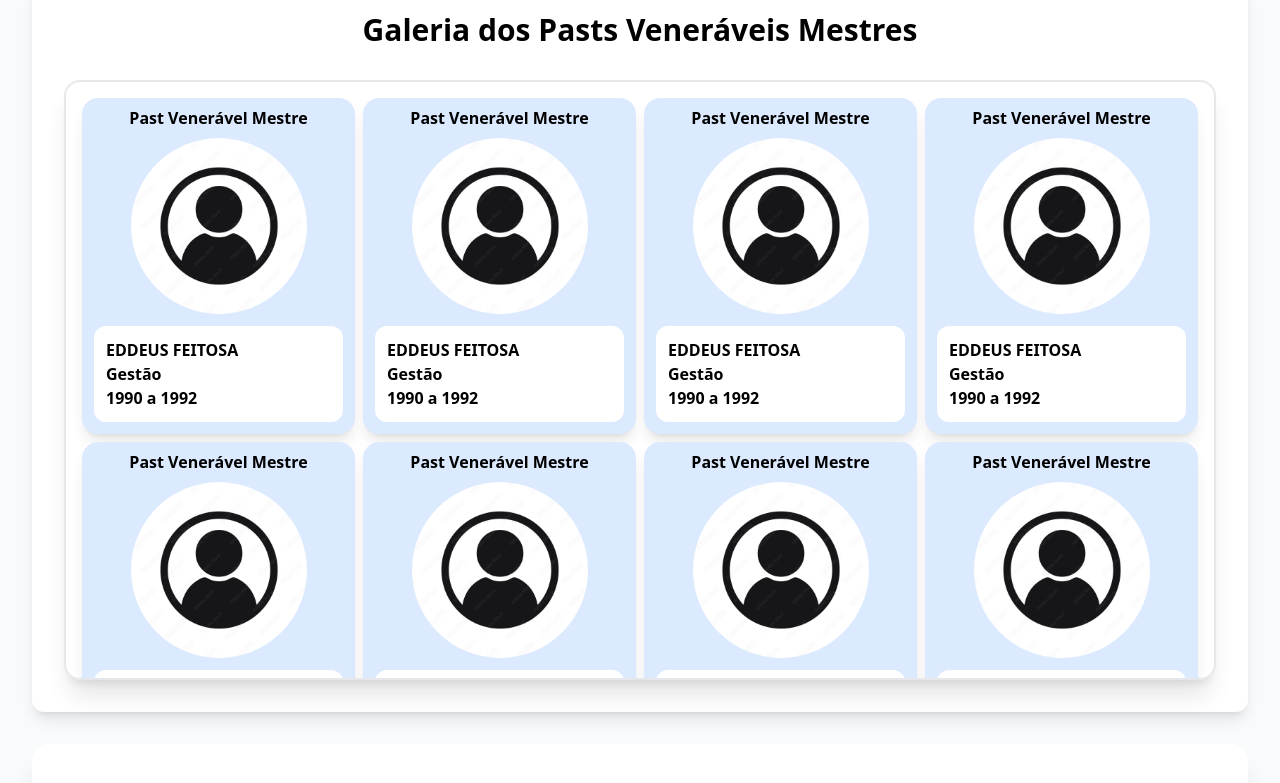
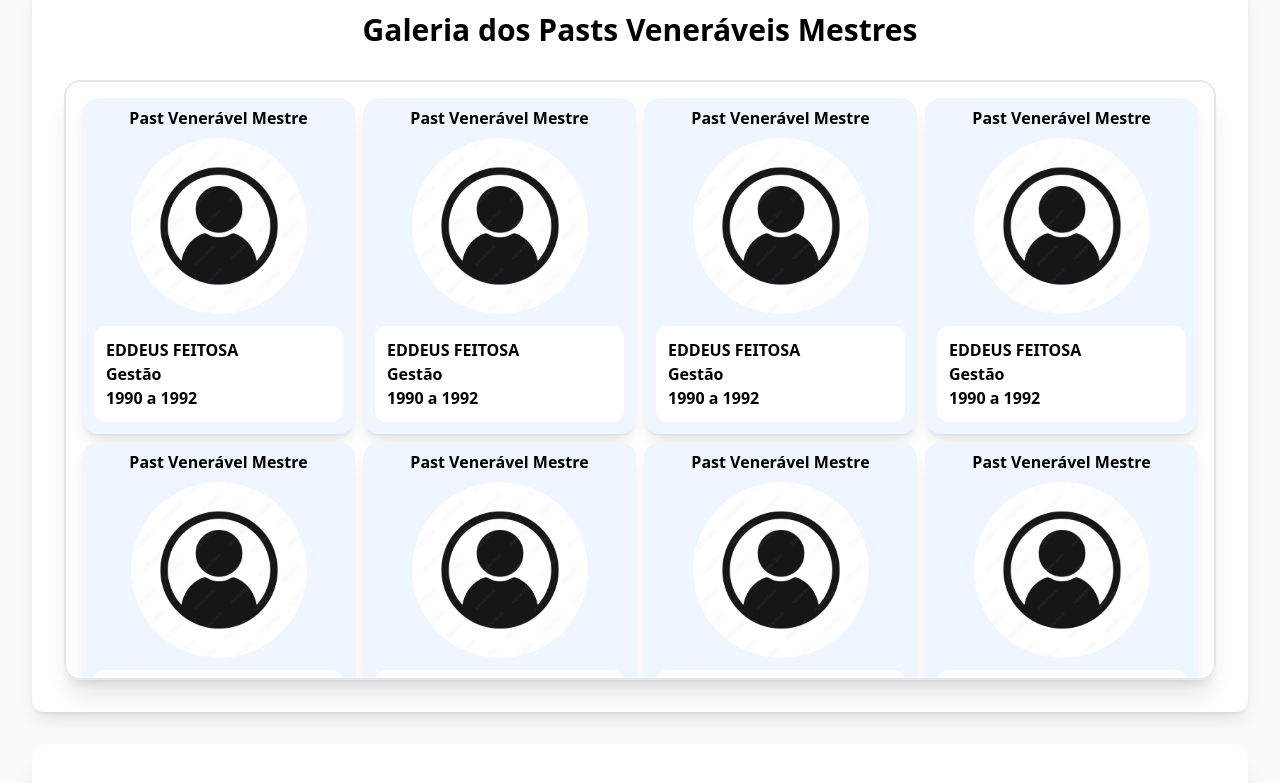
Before and after one commit to Vasconcelos-D/Curso-de-Tailwind-Css, a website: page src/index.html in a window 1280 px wide. Shown: the part 1760-2543 px from the top of the page. Drawn offline with Linux system fonts and the light colour scheme.

Commit message:
Melhorias na pasta SRC na pasta raiz Tailwind

```diff
--- a/src/index.html
+++ b/src/index.html
@@ -140,7 +140,7 @@
                         <h3 class="font-bold"></h3>
                     </div>
                     <div class="flex items-center justify-center p-4 m-4 ">
-                        <img src="Logo EDDEUS.png" alt="VM" class="box-content border-4 h-auto rounded-xl shadow-lg">
+                        <img src="img/Logo EDDEUS.png" alt="VM" class="box-content border-4 h-auto rounded-xl shadow-lg">
                     </div>
                 </div>
                 <div class="grid grid-cols-1 md:grid-cols-1 gap-4 ">
@@ -167,12 +167,12 @@
             <div
                 class="grid grid-cols-1 md:grid-cols-4 gap-2 mx-auto p-4 overflow-y-auto scrollbar-thin scrollbar-thumb-gray-400 scrollbar-track-gray-200 h-[600px] border-2 rounded-2xl shadow-xl">
                 <!-- Grid de 3 colunas com espaçamento entre itens -->
-                <div class="bg-blue-100 rounded-2xl shadow-lg">
+                <div class="bg-blue-50 rounded-2xl shadow-lg">
                     <div class=" p-1 m-1 text-center">
                         <h3 class="font-bold"> Past Venerável Mestre</h3>
                     </div>
                     <div class="flex items-center justify-center">
-                        <img src="1000_F_229758328_7x8jwCwjtBMmC6rgFzLFhZoEpLobB6L8.jpg" alt="VM"
+                        <img src="img/1000_F_229758328_7x8jwCwjtBMmC6rgFzLFhZoEpLobB6L8.jpg" alt="VM"
                             class=" h-44 w-44 rounded-full">
                     </div>
 
@@ -182,12 +182,12 @@
                         1990 a 1992
                     </div>
                 </div>
-                <div class="bg-blue-100 rounded-2xl shadow-lg ">
+                <div class="bg-blue-50 rounded-2xl shadow-lg ">
                     <div class=" p-1 m-1 text-center">
                         <h3 class="font-bold"> Past Venerável Mestre</h3>
                     </div>
                     <div class="flex items-center justify-center">
-                        <img src="1000_F_229758328_7x8jwCwjtBMmC6rgFzLFhZoEpLobB6L8.jpg" alt="VM"
+                        <img src="img/1000_F_229758328_7x8jwCwjtBMmC6rgFzLFhZoEpLobB6L8.jpg" alt="VM"
                             class=" h-44 w-44 rounded-full">
                     </div>
 
@@ -197,12 +197,12 @@
                         1990 a 1992
                     </div>
                 </div>
-                <div class="bg-blue-100 rounded-2xl shadow-lg ">
+                <div class="bg-blue-50 rounded-2xl shadow-lg ">
                     <div class=" p-1 m-1 text-center">
                         <h3 class="font-bold"> Past Venerável Mestre</h3>
                     </div>
                     <div class="flex items-center justify-center">
-                        <img src="1000_F_229758328_7x8jwCwjtBMmC6rgFzLFhZoEpLobB6L8.jpg" alt="VM"
+                        <img src="img/1000_F_229758328_7x8jwCwjtBMmC6rgFzLFhZoEpLobB6L8.jpg" alt="VM"
                             class=" h-44 w-44 rounded-full">
                     </div>
 
@@ -212,12 +212,12 @@
                         1990 a 1992
                     </div>
                 </div>
-                <div class="bg-blue-100 rounded-2xl shadow-lg ">
+                <div class="bg-blue-50 rounded-2xl shadow-lg ">
                     <div class=" p-1 m-1 text-center">
                         <h3 class="font-bold"> Past Venerável Mestre</h3>
                     </div>
                     <div class="flex items-center justify-center">
-                        <img src="1000_F_229758328_7x8jwCwjtBMmC6rgFzLFhZoEpLobB6L8.jpg" alt="VM"
+                        <img src="img/1000_F_229758328_7x8jwCwjtBMmC6rgFzLFhZoEpLobB6L8.jpg" alt="VM"
                             class=" h-44 w-44 rounded-full">
                     </div>
 
@@ -228,12 +228,12 @@
                     </div>
                 </div>
 
-                <div class="bg-blue-100 rounded-2xl shadow-lg ">
+                <div class="bg-blue-50 rounded-2xl shadow-lg ">
                     <div class=" p-1 m-1 text-center">
                         <h3 class="font-bold"> Past Venerável Mestre</h3>
                     </div>
                     <div class="flex items-center justify-center">
-                        <img src="1000_F_229758328_7x8jwCwjtBMmC6rgFzLFhZoEpLobB6L8.jpg" alt="VM"
+                        <img src="img/1000_F_229758328_7x8jwCwjtBMmC6rgFzLFhZoEpLobB6L8.jpg" alt="VM"
                             class=" h-44 w-44 rounded-full">
                     </div>
 
@@ -243,12 +243,12 @@
                         1990 a 1992
                     </div>
                 </div>
-                <div class="bg-blue-100 rounded-2xl shadow-lg ">
+                <div class="bg-blue-50 rounded-2xl shadow-lg ">
                     <div class=" p-1 m-1 text-center">
                         <h3 class="font-bold"> Past Venerável Mestre</h3>
                     </div>
                     <div class="flex items-center justify-center">
-                        <img src="1000_F_229758328_7x8jwCwjtBMmC6rgFzLFhZoEpLobB6L8.jpg" alt="VM"
+                        <img src="img/1000_F_229758328_7x8jwCwjtBMmC6rgFzLFhZoEpLobB6L8.jpg" alt="VM"
                             class=" h-44 w-44 rounded-full">
                     </div>
 
@@ -258,12 +258,12 @@
                         1990 a 1992
                     </div>
                 </div>
-                <div class="bg-blue-100 rounded-2xl shadow-lg ">
+                <div class="bg-blue-50 rounded-2xl shadow-lg ">
                     <div class=" p-1 m-1 text-center">
                         <h3 class="font-bold"> Past Venerável Mestre</h3>
                     </div>
                     <div class="flex items-center justify-center">
-                        <img src="1000_F_229758328_7x8jwCwjtBMmC6rgFzLFhZoEpLobB6L8.jpg" alt="VM"
+                        <img src="img/1000_F_229758328_7x8jwCwjtBMmC6rgFzLFhZoEpLobB6L8.jpg" alt="VM"
                             class=" h-44 w-44 rounded-full">
                     </div>
 
@@ -273,12 +273,12 @@
                         1990 a 1992
                     </div>
                 </div>
-                <div class="bg-blue-100 rounded-2xl shadow-lg ">
+                <div class="bg-blue-50 rounded-2xl shadow-lg ">
                     <div class=" p-1 m-1 text-center">
                         <h3 class="font-bold"> Past Venerável Mestre</h3>
                     </div>
                     <div class="flex items-center justify-center">
-                        <img src="1000_F_229758328_7x8jwCwjtBMmC6rgFzLFhZoEpLobB6L8.jpg" alt="VM"
+                        <img src="img/1000_F_229758328_7x8jwCwjtBMmC6rgFzLFhZoEpLobB6L8.jpg" alt="VM"
                             class=" h-44 w-44 rounded-full">
                     </div>
 
@@ -288,12 +288,12 @@
                         1990 a 1992
                     </div>
                 </div>
-                <div class="bg-blue-100 rounded-2xl shadow-lg ">
+                <div class="bg-blue-50 rounded-2xl shadow-lg ">
                     <div class=" p-1 m-1 text-center">
                         <h3 class="font-bold"> Past Venerável Mestre</h3>
                     </div>
                     <div class="flex items-center justify-center">
-                        <img src="1000_F_229758328_7x8jwCwjtBMmC6rgFzLFhZoEpLobB6L8.jpg" alt="VM"
+                        <img src="img/1000_F_229758328_7x8jwCwjtBMmC6rgFzLFhZoEpLobB6L8.jpg" alt="VM"
                             class=" h-44 w-44 rounded-full">
                     </div>
 
@@ -304,12 +304,12 @@
                     </div>
                 </div>
 
-                <div class="bg-blue-100 rounded-2xl shadow-lg ">
+                <div class="bg-blue-50 rounded-2xl shadow-lg ">
                     <div class=" p-1 m-1 text-center">
                         <h3 class="font-bold"> Past Venerável Mestre</h3>
                     </div>
                     <div class="flex items-center justify-center">
-                        <img src="1000_F_229758328_7x8jwCwjtBMmC6rgFzLFhZoEpLobB6L8.jpg" alt="VM"
+                        <img src="img/1000_F_229758328_7x8jwCwjtBMmC6rgFzLFhZoEpLobB6L8.jpg" alt="VM"
                             class=" h-44 w-44 rounded-full">
                     </div>
 
@@ -319,12 +319,12 @@
                         1990 a 1992
                     </div>
                 </div>
-                <div class="bg-blue-100 rounded-2xl shadow-lg ">
+                <div class="bg-blue-50 rounded-2xl shadow-lg ">
                     <div class=" p-1 m-1 text-center">
                         <h3 class="font-bold"> Past Venerável Mestre</h3>
                     </div>
                     <div class="flex items-center justify-center">
-                        <img src="1000_F_229758328_7x8jwCwjtBMmC6rgFzLFhZoEpLobB6L8.jpg" alt="VM"
+                        <img src="img/1000_F_229758328_7x8jwCwjtBMmC6rgFzLFhZoEpLobB6L8.jpg" alt="VM"
                             class=" h-44 w-44 rounded-full">
                     </div>
 
@@ -334,12 +334,12 @@
                         1990 a 1992
                     </div>
                 </div>
-                <div class="bg-blue-100 rounded-2xl shadow-lg ">
+                <div class="bg-blue-50 rounded-2xl shadow-lg ">
                     <div class=" p-1 m-1 text-center">
                         <h3 class="font-bold"> Past Venerável Mestre</h3>
                     </div>
                     <div class="flex items-center justify-center">
-                        <img src="1000_F_229758328_7x8jwCwjtBMmC6rgFzLFhZoEpLobB6L8.jpg" alt="VM"
+                        <img src="img/1000_F_229758328_7x8jwCwjtBMmC6rgFzLFhZoEpLobB6L8.jpg" alt="VM"
                             class=" h-44 w-44 rounded-full">
                     </div>
 
@@ -361,7 +361,7 @@
                             <h2 class="font-extrabold mb-2">Ordem DeMolay</h2>
                         </div>
                         <div class="flex justify-center">
-                            <img src="WhatsApp Image 2024-09-05 at 16.23.14.jpeg" alt="DeMolay"
+                            <img src="img/WhatsApp Image 2024-09-05 at 16.23.14.jpeg" alt="DeMolay"
                                 class="h-44 w-44 rounded-full shadow-2xl">
                         </div>
                         <div class=" bg-slate-200 rounded-xl text-black ">
@@ -380,7 +380,7 @@
                             <h2 class="font-extrabold mb-2">Ordem Clube de Mães</h2>
                         </div>
                         <div class="flex justify-center">
-                            <img src="images.jpg" alt="Clube de Mães" class="h-44 w-48 rounded-full  shadow-2xl">
+                            <img src="img/images.jpg" alt="Clube de Mães" class="h-44 w-48 rounded-full  shadow-2xl">
                         </div>
                         <div class=" bg-slate-200 rounded-xl text-black">
                             <p class=" m-2 p-2 font-bold ">Clube: Maria Aguiar Nóbrega de Sá nºxxx</p>
@@ -395,7 +395,7 @@
                             <h2 class="font-extrabold mb-2">Ordem dos Escudeiros</h2>
                         </div>
                         <div class="flex justify-center">
-                            <img src="Logo_Escudeiros.png" alt="Escudeiros" class="h-44 w-44 rounded-full shadow-2xl">
+                            <img src="img/Logo_Escudeiros.png" alt="Escudeiros" class="h-44 w-44 rounded-full shadow-2xl">
                         </div>
                         <div class=" bg-slate-200 rounded-xl text-black">
                             <p class=" m-2 p-2 font-bold ">Castelo: Defensores da Rainha nº61</p>
@@ -450,7 +450,7 @@
                                 <h3 class="font-bold">Venerável Mestre</h3>
                             </div>
                             <div class="flex items-center justify-center">
-                                <img src="1000_F_229758328_7x8jwCwjtBMmC6rgFzLFhZoEpLobB6L8.jpg" alt="VM"
+                                <img src="img/1000_F_229758328_7x8jwCwjtBMmC6rgFzLFhZoEpLobB6L8.jpg" alt="VM"
                                     class=" h-44 w-44 rounded-full">
                             </div>
 
@@ -466,7 +466,7 @@
                                 <h3 class="font-bold">Primeiro Vigilante</h3>
                             </div>
                             <div class="flex items-center justify-center">
-                                <img src="1000_F_229758328_7x8jwCwjtBMmC6rgFzLFhZoEpLobB6L8.jpg" alt="VM"
+                                <img src="img/1000_F_229758328_7x8jwCwjtBMmC6rgFzLFhZoEpLobB6L8.jpg" alt="VM"
                                     class=" h-44 w-44 rounded-full">
                             </div>
 
@@ -482,7 +482,7 @@
                                 <h3 class="font-bold">Segundo Vigilante</h3>
                             </div>
                             <div class="flex items-center justify-center">
-                                <img src="1000_F_229758328_7x8jwCwjtBMmC6rgFzLFhZoEpLobB6L8.jpg" alt="VM"
+                                <img src="img/1000_F_229758328_7x8jwCwjtBMmC6rgFzLFhZoEpLobB6L8.jpg" alt="VM"
                                     class=" h-44 w-44 rounded-full">
                             </div>
 
@@ -497,7 +497,7 @@
                                 <h3 class="font-bold">Orador</h3>
                             </div>
                             <div class="flex items-center justify-center">
-                                <img src="1000_F_229758328_7x8jwCwjtBMmC6rgFzLFhZoEpLobB6L8.jpg" alt="VM"
+                                <img src="img/1000_F_229758328_7x8jwCwjtBMmC6rgFzLFhZoEpLobB6L8.jpg" alt="VM"
                                     class=" h-44 w-44 rounded-full">
                             </div>
                             <div class=" bg-purple-200 m-3 p-3 rounded-xl text-white">
@@ -512,7 +512,7 @@
                                 <h3 class="font-bold">Secretário</h3>
                             </div>
                             <div class="flex items-center justify-center">
-                                <img src="1000_F_229758328_7x8jwCwjtBMmC6rgFzLFhZoEpLobB6L8.jpg" alt="VM"
+                                <img src="img/1000_F_229758328_7x8jwCwjtBMmC6rgFzLFhZoEpLobB6L8.jpg" alt="VM"
                                     class=" h-44 w-44 rounded-full">
                             </div>
                             <div class=" bg-green-200 m-3 p-3 rounded-xl text-white">
```
Also changed, not shown: src/img/1000_F_229758328_7x8jwCwjtBMmC6rgFzLFhZoEpLobB6L8.jpg (renamed from src/1000_F_229758328_7x8jwCwjtBMmC6rgFzLFhZoEpLobB6L8.jpg), src/img/Logo EDDEUS.jpg (renamed from src/Logo EDDEUS.jpg), src/img/Logo EDDEUS.png (renamed from src/Logo EDDEUS.png), src/img/Logo_Escudeiros.png (renamed from src/Logo_Escudeiros.png), src/img/WhatsApp Image 2024-09-05 at 16.23.14.jpeg (renamed from src/WhatsApp Image 2024-09-05 at 16.23.14.jpeg), src/img/apr.jpg (renamed from src/apr.jpg), src/img/comp.jpg (renamed from src/comp.jpg), src/img/div8f.jpg (renamed from src/div8f.jpg), src/img/images.jpg (renamed from src/images.jpg), src/img/mestre.jpg (renamed from src/mestre.jpg), src/output.css.
